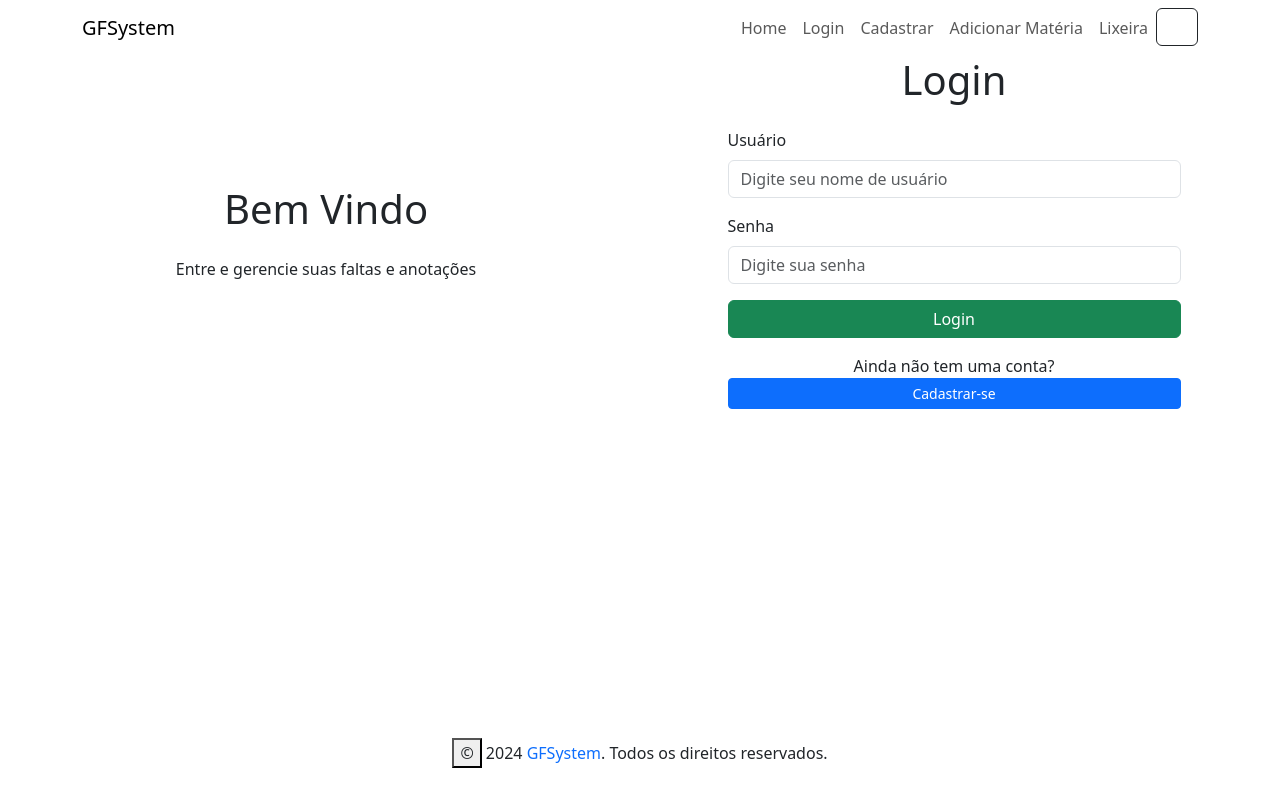
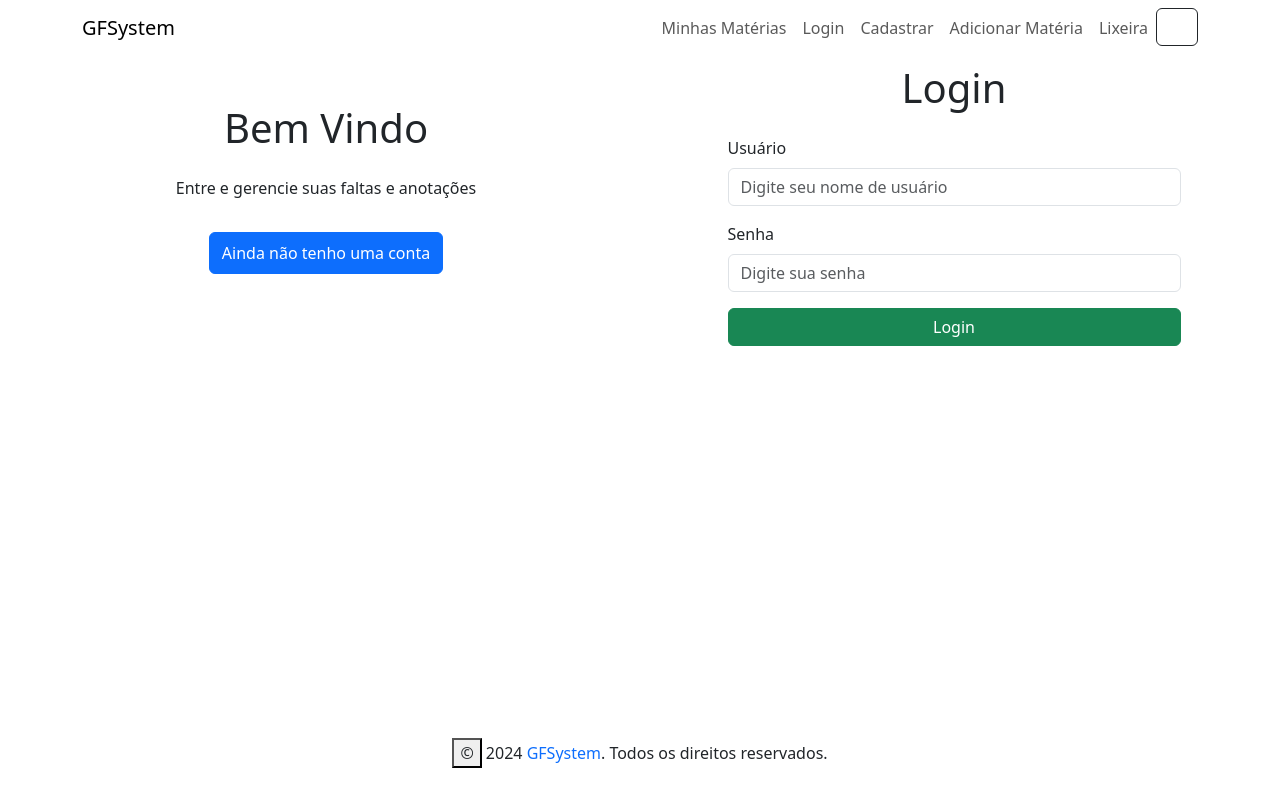
Before and after one commit to Cromablue/GFSystem, a Django app: page / in a window 1280 px wide. Run offline with Django 4.2, Linux system fonts and the light colour scheme; some libraries are stand-ins or nearby versions.

Commit message:
alterar visual do cadastro, padronizar botões

```diff
--- a/templates/lixeira.html
+++ b/templates/lixeira.html
@@ -1,5 +1,5 @@
 {% extends 'base.html' %}
-{% block title %}Matérias - Lixeira{% endblock %}
+{% block title %}Lixeira{% endblock %}
 {% block content %}
 <div class="container mt-5">
     <p class="text-center mb-4 fs-1"><strong>Minha Lixeira</strong></p>
--- a/templates/login.html
+++ b/templates/login.html
@@ -7,7 +7,14 @@
             <h1 class="mb-4">Bem Vindo</h1>
             <p>
                 Entre e gerencie suas faltas e anotações
+                    <!-- Link para Login -->
+                <div class="mt-3 text-center">
+                    <p>
+                        <a href="{% url 'cadastro' %}" class="btn btn-primary w-100 py-2">Ainda não tenho uma conta</a>
+                    </p>
+                </div>
             </p>
+
         </div>
         <div class="col-md-6 d-flex flex-column justify-content-center">
             <h1 class="text-center mb-4 {{ text_class }}">Login</h1>
@@ -46,13 +53,6 @@
                 <!-- Botão de Login -->
                 <button type="submit" class="btn btn-success w-100">Login</button>
             </form>
-            <div class="w-75 mx-auto">
-                <!-- Link para Cadastro -->
-                <p class="mt-3 text-center">
-                    Ainda não tem uma conta?
-                    <a href="{% url 'cadastro' %}" class="btn btn-primary btn-sm transition-all w-100">Cadastrar-se</a>
-                </p>
-            </div>
         </div>
     </div>
 </div>
--- a/templates/partials/header.html
+++ b/templates/partials/header.html
@@ -7,7 +7,7 @@
         </button>
         <div class="collapse navbar-collapse" id="navbarNav">
             <ul class="navbar-nav ms-auto">
-                <li class="nav-item"><a id="botao-navbar" class="nav-link" href="/dashboard">Home</a></li>
+                <li class="nav-item"><a id="botao-navbar" class="nav-link" href="/dashboard">Minhas Matérias</a></li>
                 <li class="nav-item"><a id="botao-navbar" class="nav-link" href="/">Login</a></li>
                 <li class="nav-item"><a id="botao-navbar" class="nav-link" href="/cadastro">Cadastrar</a></li>
                 <li class="nav-item"><a id="botao-navbar" class="nav-link" href="/adicionar/">Adicionar Matéria</a></li>
```
